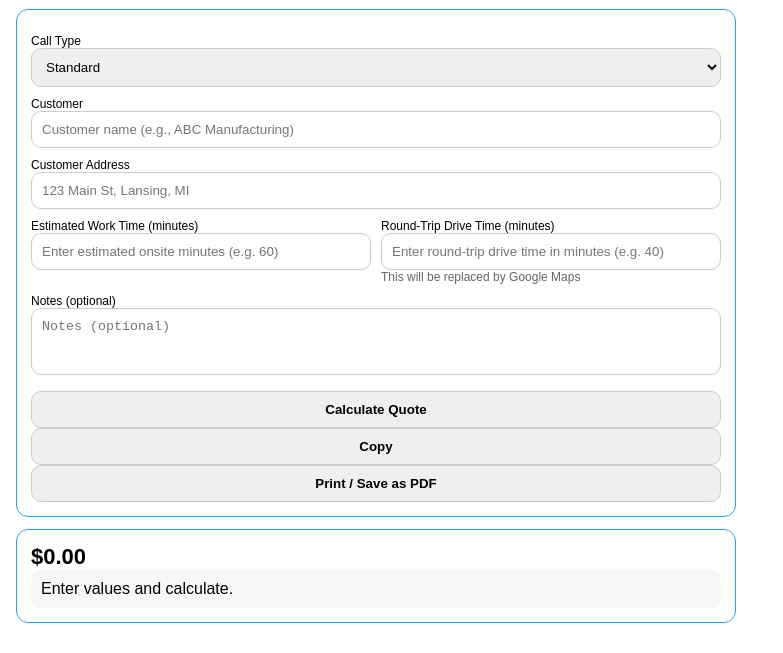
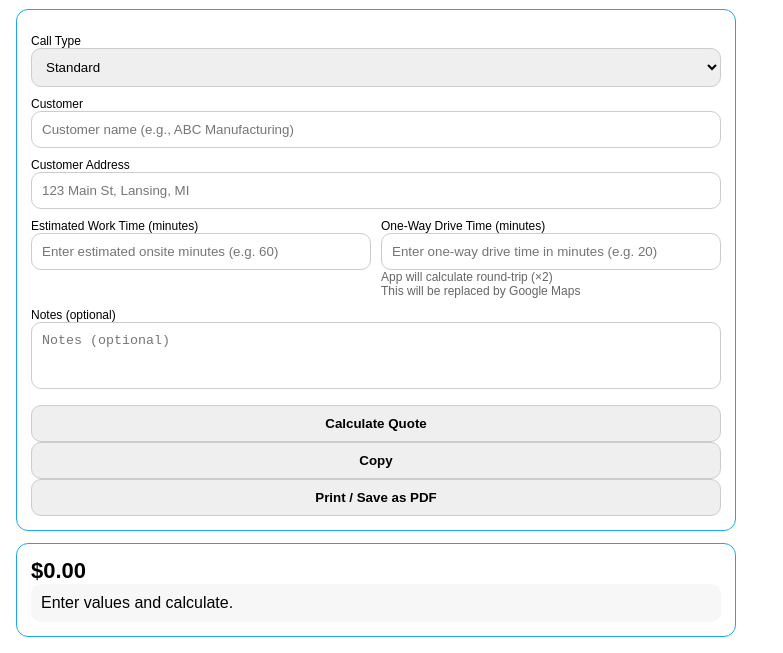
Before and after one commit to DohnV/twts-quote-demo, a plain HTML site: page index.html in a window 1280 px wide. Shown: the part 177-830 px from the top of the page, without its empty margins (0-783 px from the left). Drawn offline with Linux system fonts and the light colour scheme.

Commit message:
Add files via upload

```diff
--- a/index.html
+++ b/index.html
@@ -60,8 +60,9 @@ button { font-weight: bold; cursor: pointer; }
   </div>
 
   <div>
-    <label>Round-Trip Drive Time (minutes)</label>
-    <input id="driveMins" type="number" step="5" placeholder="Enter round-trip drive time in minutes (e.g. 40)" />
+    <label>One-Way Drive Time (minutes)</label>
+<input id="driveMins" type="number" step="5" placeholder="Enter one-way drive time in minutes (e.g. 20)" />
+<div class="muted">App will calculate round-trip (×2)</div>
     <div class="muted">This will be replaced by Google Maps</div>
   </div>
 </div>
@@ -102,7 +103,8 @@ let lastText = "";
 function calculate() {
   const type = callType.value;
   const work = Number(workMins.value);
-  const drive = Number(driveMins.value);
+  const oneWayDrive = Number(driveMins.value);
+const drive = oneWayDrive * 2; // round-trip minutes
   const customer = document.getElementById("customerName").value.trim();
   const address = CustomerAddress.value.trim();
 
```
